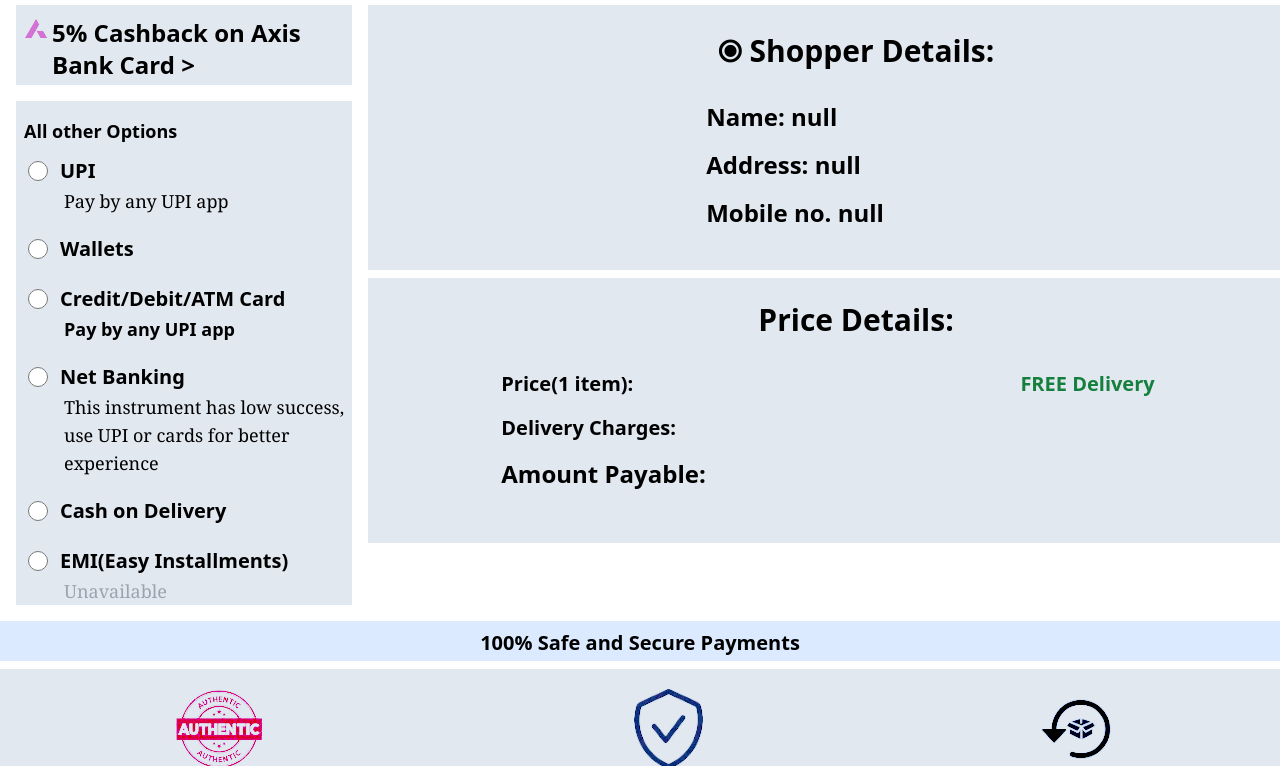
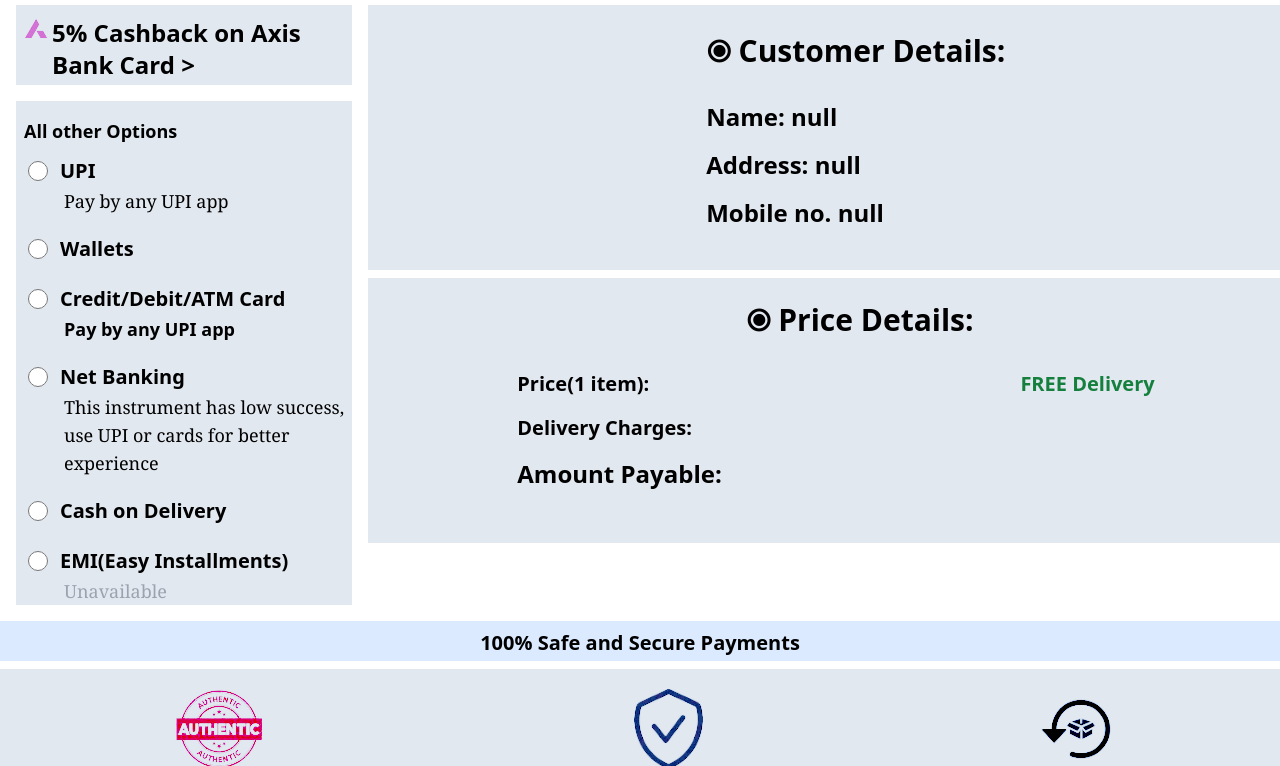
Before and after one commit to PrajwalUrkude/shopify, a website built with Vite: page payment.html in a window 1280 px wide. Shown: the part 59-825 px from the top of the page. Built offline with nearby package versions, Linux system fonts and the light colour scheme.

Commit message:
first commit

```diff
--- a/payment.html
+++ b/payment.html
@@ -87,7 +87,7 @@
 
 
         <div class="price bg-slate-200 mt-2 md:w-[57rem] md:h-[265px] md:ml-4 md:pt-3 md:pl-2">
-            <h2 class="font-bold text-2xl ml-2 pt-2 md:text-center md:font-extrabold md:text-3xl md:pl-12 md:mt-2">⦿ Shopper Details:</h2>
+            <h2 class="font-bold text-2xl ml-2 pt-2 md:text-center md:font-extrabold md:text-3xl md:pl-12 md:mt-2">⦿ Customer Details:</h2>
             <div class="both flex justify-around md:pt-4">
             <div class="three1 md:mx-auto">
             <p id="name" class=" mt-2 ml-5 font-extrabold md:font-bold md:text-2xl md:mt-4">Name:</p>
@@ -107,22 +107,22 @@
 
 
 <div class="price bg-slate-200 mt-2 md:w-[57rem] md:h-[265px] md:ml-4 md:pl-2">
-    <h2 class="font-bold text-xl ml-2 pt-2 md:text-center md:font-extrabold md:text-3xl md:pl-12 md:pt-6 md:mt-2">Price Details:</h2>
+    <h2 class="font-bold text-2xl ml-4 pt-2 md:text-center md:font-extrabold md:text-3xl md:pl-12 md:pt-6 md:mt-2">⦿ Price Details:</h2>
     <div class="both flex justify-around md:pt-4">
     <div class="three1">
-    <p class=" mt-6 font-semibold md:font-bold md:text-xl md:mt-4">Price(1 item):</p>
+    <p class=" mt-6 ml-4 font-semibold md:font-bold md:text-xl md:mt-4">Price(1 item):</p>
 
     <!-- <p class=" mt-2 font-semibold md:font-bold md:text-xl md:mt-4">Discount</p> -->
 
-    <p class=" mt-2 font-semibold md:font-bold md:text-xl md:mt-4">Delivery Charges:</p>
-    <h2 class="font-bold text-lg mt-4 md:font-bold md:text-2xl md:mt-4">Amount Payable:</h2>
+    <p class=" mt-2 ml-4 font-semibold md:font-bold md:text-xl md:mt-4">Delivery Charges:</p>
+    <h2 class="font-bold ml-4 text-lg mt-4 md:font-bold md:text-2xl md:mt-4">Amount Payable:</h2>
     </div>
     <div class="three1 mb-2">
         <p  class="ogprice ml-[86px] mt-6 font-semibold md:font-bold md:text-xl md:mt-4"></p>
 
         <!-- <p class="ml-20 mt-2 font-semibold md:font-bold md:text-xl md:mt-4 text-green-700">-₹5,000</p> -->
 
-        <p class="ml-16 mt-2 font-semibold md:font-bold md:text-xl md:mt-4 text-green-700">FREE Delivery</p>
+        <p class="ml-12 mt-2 font-semibold md:font-bold md:text-xl md:mt-4 text-green-700">FREE Delivery</p>
         <h2 class="ogprice font-bold text-lg mt-4 ml-20 md:font-bold md:text-2xl md:mt-4"></h2>
         </div>
     </div>
@@ -134,7 +134,7 @@
 
 
 </div>
-    <p class="bg-blue-100 text-center font-semibold md:font-extrabold md:h-10 md:text-xl md:pt-2 mt-2">100% Safe and Secure Payments</p>
+    <p class="bg-blue-100 text-center  font-semibold md:font-extrabold md:h-10 md:text-xl md:pt-2 mt-2">100% Safe and Secure Payments</p>
 
         <div class="third flex justify-around mt-2 bg-slate-200 md:h-36 md:pt-3 pt-3 pb-2">
             <div class="1st ml-3">
```
